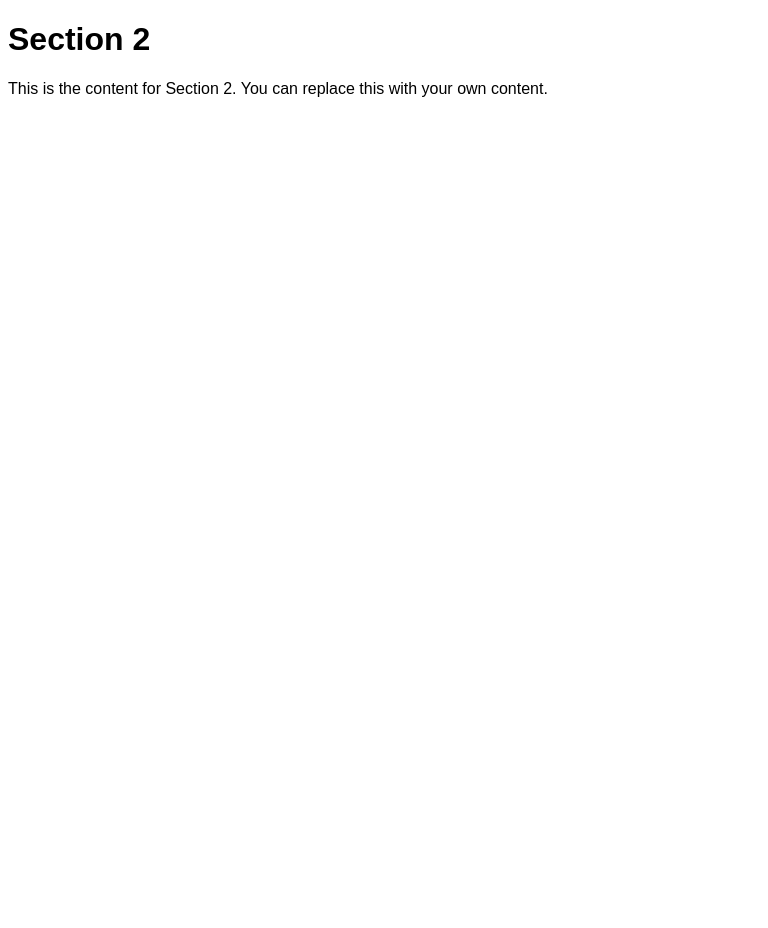
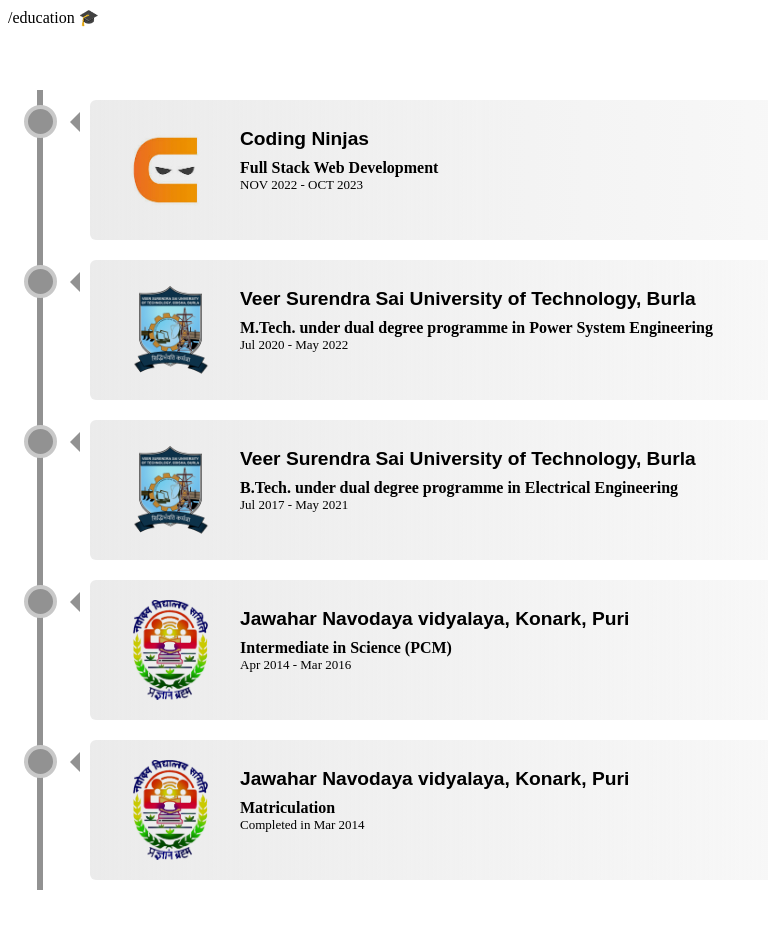
Before and after one commit to 20SB/Subha-Biswal-Portfolio, a plain HTML site: page sections/education.html in a window 1280 px wide. Shown: the whole page, without its empty margins (0-768 px from the left). Before the commit the page ends 800 px from the top, so only its background shows below. Drawn offline with Linux system fonts and the light colour scheme; files that its build step writes are made by us from their sources.

Commit message:
resume, education added

```diff
--- /dev/null
+++ b/assets/css/education.css
@@ -0,0 +1,133 @@
+* {
+    box-sizing: border-box;
+}
+
+/* The actual timeline (the vertical ruler) */
+.timeline {
+    position: relative;
+    max-width: 1200px;
+    margin: 5% auto;
+}
+
+/* The actual timeline (the vertical ruler) */
+.timeline::after {
+    content: "";
+    position: absolute;
+    width: 6px;
+    background-color: #929292;
+    top: 0;
+    bottom: 0;
+    margin-left: -3px;
+    /* margin-top: 30px; */
+}
+
+/* Container around content */
+.container {
+    padding: 10px 50px;
+    position: relative;
+    background-color: inherit;
+}
+
+
+/* The circles on the timeline */
+.container::after {
+    content: "";
+    position: absolute;
+    width: 25px;
+    height: 25px;
+    right: -17px;
+    background-color: #929292;
+    border: 4px solid #c8c8c8;
+    top: 15px;
+    border-radius: 50%;
+    z-index: 1;
+}
+
+
+/* Add arrows to the right container (pointing left) */
+.right::before {
+    content: " ";
+    height: 0;
+    position: absolute;
+    top: 22px;
+    width: 0;
+    z-index: 1;
+    left: 30px;
+    border: medium solid #929292;
+    border-width: 10px 10px 10px 0;
+    border-color: transparent #929292 transparent transparent;
+}
+
+/* Fix the circle for containers on the right side */
+.right::after {
+    left: -16px;
+}
+
+/* The actual content */
+.content {
+    padding: 20px 30px;
+    background-color: var(--wte-clr);
+    background: linear-gradient(90deg, var(--wte-clr), transparent);
+    position: relative;
+    border-radius: 6px;
+    display: flex;
+    gap: 20px;
+}
+
+/* Media queries - Responsive timeline on screens less than 600px wide */
+@media screen and (max-width: 600px) {
+    /* Place the timelime to the left */
+    .timeline::after {
+        left: 31px;
+    }
+
+    /* Full-width containers */
+    .container {
+        width: 100%;
+        padding-left: 70px;
+        padding-right: 25px;
+    }
+
+    /* Make sure that all arrows are pointing leftwards */
+    .container::before {
+        left: 60px;
+        border: medium solid var(--wte-clr);
+        border-width: 10px 10px 10px 0;
+        border-color: transparent var(--wte-clr) transparent transparent;
+    }
+
+    /* Make sure all circles are at the same spot */
+    .left::after,
+    .right::after {
+        left: 15px;
+    }
+
+    /* Make all right containers behave like the left ones */
+    .right {
+        left: 0%;
+    }
+}
+.img-cntr{
+    height: 100px;
+    width: 100px;
+    /* background-color: aqua; */
+}
+.img-cntr img{
+    width: 100%;
+    mix-blend-mode: multiply;
+}
+.college-name{
+    font-weight: bold;
+    font-size: larger;
+    font-family: "Archivo Black", sans-serif;
+    line-height: 2;
+}
+.course-name{
+    font-weight: bold;
+}
+.course-period{
+    font-size: small;
+}
+:root {
+    --wte-clr: #ebebeb;
+}
--- a/assets/css/s2.css
+++ /dev/null
@@ -1,4 +0,0 @@
-body{
-    font-family: 'Poppins', sans-serif;
-    font-style: normal;
-}
--- a/assets/css/styles.css
+++ b/assets/css/styles.css
@@ -70,9 +70,9 @@
     font-size: 13px;
 }
 .bck-btn{
-    position: absolute;
+    /* position: absolute;
     top: 10%;
-    left: 25%;
+    left: 20%; */
     /* background-color: aqua; */
     cursor: pointer;
     z-index: 1;
@@ -107,3 +107,43 @@
 .disp-none{
     display: none;
 }
+
+#home-heading {
+    font-size: 4rem;
+    font-weight: bold;
+    font-family: "Archivo Black", sans-serif;
+    line-height: 1;
+}
+.abc {
+    font-size: inherit;
+    background: linear-gradient(-70deg, #2cda86, #1c86ff, #2cda86, #1c86ff);
+    background-size: 400% 400%;
+    -webkit-background-clip: text;
+    background-clip: text;
+    animation: HighLightedText_gradient__O4MSF 10s ease infinite;
+    -webkit-text-fill-color: transparent;
+    text-shadow: 0 0 #00000000;
+    box-decoration-break: clone;
+    -webkit-box-decoration-break: clone;
+}
+.quote {
+    font-family: "Jockey One", sans-serif;
+    font-size: 20rem;
+    height: 250px;
+    width: auto;
+    margin-left: -50px;
+    margin-top: -120px;
+    display: flex;
+}
+
+@keyframes HighLightedText_gradient__O4MSF {
+    0% {
+        background-position: 0 50%;
+    }
+    50% {
+        background-position: 100% 50%;
+    }
+    100% {
+        background-position: 0 50%;
+    }
+}
--- a/assets/js/education.js
+++ b/assets/js/education.js
@@ -0,0 +1,2 @@
+// $(".timeline").height($(".timeline").height() - 170);
+// console.log($(".timeline").height());
--- a/sections/education.html
+++ b/sections/education.html
@@ -1,11 +1,100 @@
 <!DOCTYPE html>
 <html>
-<head>
-    <link rel="stylesheet" type="text/css" href="./assets/css/s2.css">
-    <title>Section 2</title>
-</head>
-<body>
-    <h1>Section 2</h1>
-    <p>This is the content for Section 2. You can replace this with your own content.</p>
-</body>
+    <head>
+        <link
+            rel="stylesheet"
+            type="text/css"
+            href="./assets/css/education.css"
+        />
+        <title>Education | Subha Biswal</title>
+    </head>
+    <body>
+        <div id="home-heading"><span class="abc">/education</span> 🎓</div>
+        <div class="timeline">
+            <div class="container right">
+                <div class="content">
+                    <div class="img-cntr">
+                        <img src="../assets/images/coding ninja.png" alt="">
+                    </div>
+                    <div class="edcn-dtl">
+                        <div class="college-name">Coding Ninjas</div>
+                        <div class="course-name">
+                            Full Stack Web Development
+                        </div>
+                        <div class="course-period">NOV 2022 - OCT 2023</div>
+                    </div>
+                </div>
+            </div>
+
+            <div class="container right">
+                <div class="content">
+                    <div class="img-cntr">
+                        <img src="../assets/images/vssut.png" alt="">
+                    </div>
+                    <div class="edcn-dtl">
+                        <div class="college-name">
+                            Veer Surendra Sai University of Technology, Burla
+                        </div>
+                        <div class="course-name">
+                            M.Tech. under dual degree programme in Power System
+                            Engineering
+                        </div>
+                        <div class="course-period">Jul 2020 - May 2022</div>
+                    </div>
+                </div>
+            </div>
+
+            <div class="container right">
+                <div class="content">
+                    <div class="img-cntr">
+                        <img src="../assets/images/vssut.png" alt="">
+                    </div>
+                    <div class="edcn-dtl">
+                        <div class="college-name">
+                            Veer Surendra Sai University of Technology, Burla
+                        </div>
+                        <div class="course-name">
+                            B.Tech. under dual degree programme in Electrical
+                            Engineering
+                        </div>
+                        <div class="course-period">Jul 2017 - May 2021</div>
+                    </div>
+                </div>
+            </div>
+
+            <div class="container right">
+                <div class="content">
+                    <div class="img-cntr">
+                        <img src="../assets/images/jnv.png" alt="">
+                    </div>
+                    <div class="edcn-dtl">
+                        <div class="college-name">
+                            Jawahar Navodaya vidyalaya, Konark, Puri
+                        </div>
+                        <div class="course-name">
+                            Intermediate in Science (PCM)
+                        </div>
+                        <div class="course-period">Apr 2014 - Mar 2016</div>
+                    </div>
+                </div>
+            </div>
+
+            <div class="container right">
+                <div class="content">
+                    <div class="img-cntr">
+                        <img src="../assets/images/jnv.png" alt="">
+                    </div>
+                    <div class="edcn-dtl">
+                        <div class="college-name">
+                            Jawahar Navodaya vidyalaya, Konark, Puri
+                        </div>
+                        <div class="course-name">Matriculation</div>
+                        <div class="course-period">Completed in Mar 2014</div>
+                    </div>
+                </div>
+            </div>
+        </div>
+
+        <script src="../assets/js/education.js"></script>
+    </body>
 </html>
```
Also changed, not shown: assets/css/s1.css (+2 -40 lines), assets/js/script.js (+36 -25 lines), index.html (+22 -13 lines), sections/home.html (+1 -1 lines), sections/resume.html (added, +37 -0 lines), assets/images/coding ninja.png (added), assets/images/jnv.png (added), assets/images/resume-logo.jpg (added), assets/images/vssut.png (added), assets/js/projects.js (deleted), 1 other file.
